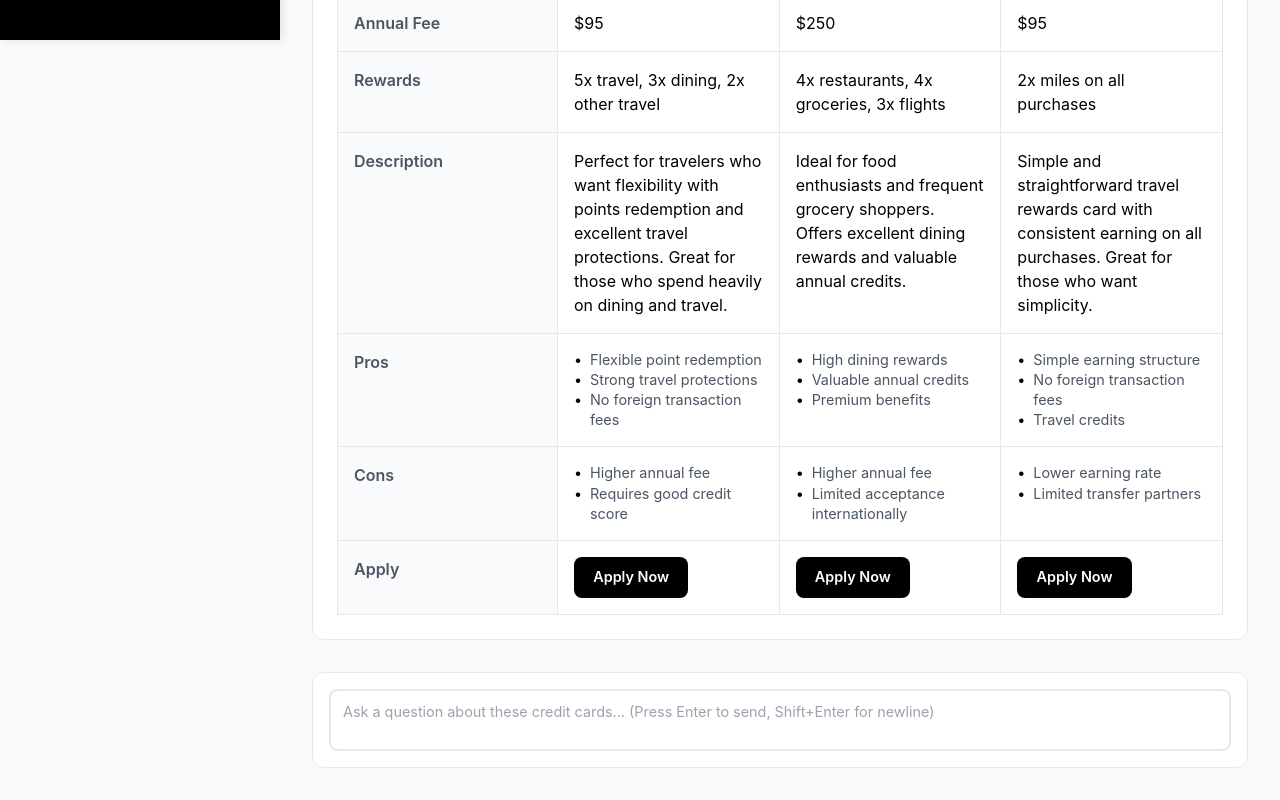
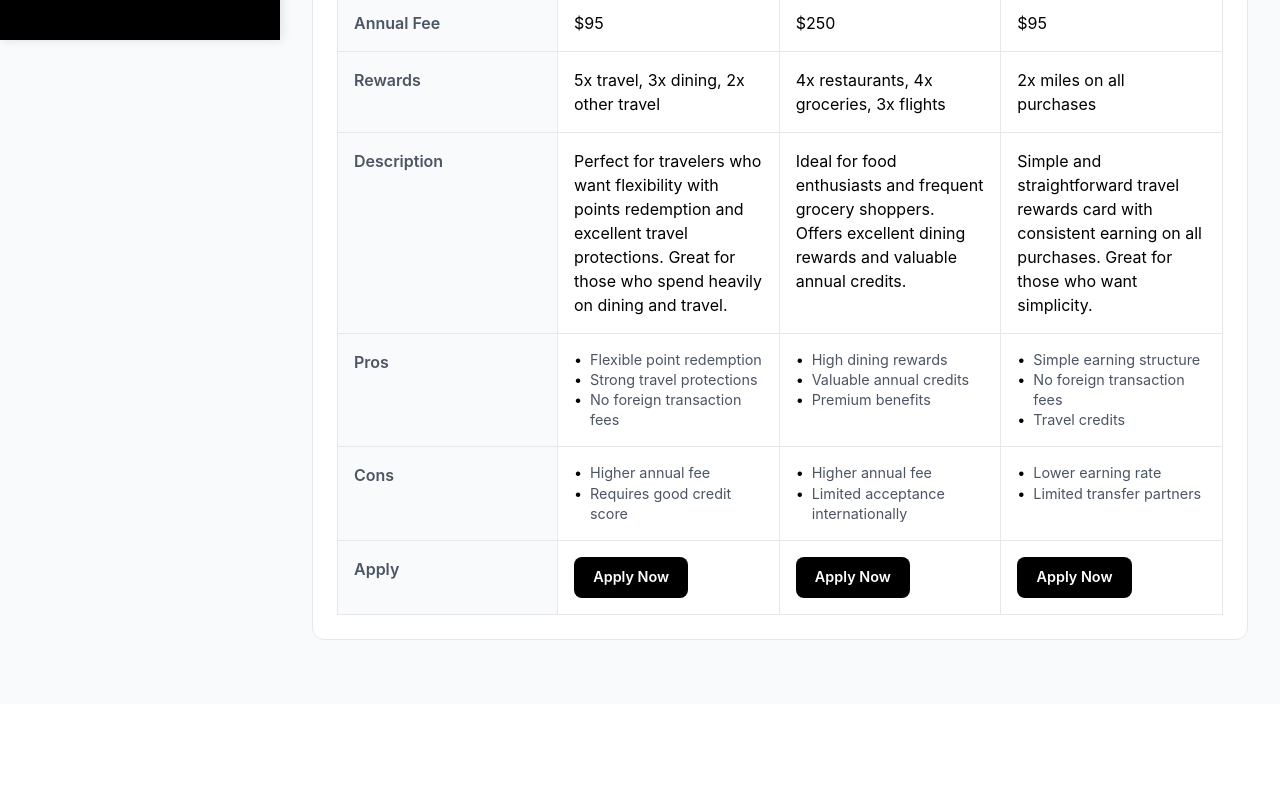
Before and after one commit to aicc-mswe/frontend, a React (Vite) app: page /results in a window 1280 px wide. Shown: the part 760-1560 px from the top of the page. After the commit the page ends 1464 px from the top, so only its background shows below. Built offline with nearby package versions, Linux system fonts and the light colour scheme.

Commit message:
remove: chatbot

```diff
--- a/src/pages/RecommendationResultPage/RecommendationResultPage.jsx
+++ b/src/pages/RecommendationResultPage/RecommendationResultPage.jsx
@@ -1,12 +1,9 @@
-import { useState } from 'react';
 import { useNavigate, useLocation } from 'react-router-dom';
 import styles from './RecommendationResultPage.module.css';
 
 function RecommendationResultPage() {
   const navigate = useNavigate();
   const location = useLocation();
-  const [chatMessages, setChatMessages] = useState([]);
-  const [inputMessage, setInputMessage] = useState('');
 
   // Mock data for recommended cards
   const recommendedCards = [
@@ -50,32 +47,6 @@ function RecommendationResultPage() {
       applyLink: 'https://www.capitalone.com/credit-cards/venture/'
     }
   ];
-
-  const handleSendMessage = () => {
-    if (inputMessage.trim() === '') return;
-
-    // Add user message
-    const newUserMessage = {
-      type: 'user',
-      content: inputMessage
-    };
-
-    // Mock AI response (you'll replace this with actual API call)
-    const mockResponse = {
-      type: 'assistant',
-      content: 'Thank you for your question! This is a placeholder response. In the full implementation, I will provide detailed information about the credit cards based on your specific inquiry.'
-    };
-
-    setChatMessages([...chatMessages, newUserMessage, mockResponse]);
-    setInputMessage('');
-  };
-
-  const handleKeyPress = (e) => {
-    if (e.key === 'Enter' && !e.shiftKey) {
-      e.preventDefault();
-      handleSendMessage();
-    }
-  };
 
   // Summary text explaining the recommendations
   const recommendationSummary = `Based on your spending patterns and preferences, we've identified three credit cards that best match your financial goals. The Chase Sapphire Preferred offers excellent travel flexibility with strong dining rewards, making it ideal for frequent travelers. The American Express Gold Card maximizes rewards for dining and grocery spending, perfect for food enthusiasts. The Capital One Venture Rewards provides simple, consistent earning on all purchases with valuable travel benefits. Each card offers unique advantages: Sapphire Preferred for travel flexibility, Gold Card for dining maximization, and Venture for simplicity and broad acceptance.`;
@@ -202,18 +173,6 @@ function RecommendationResultPage() {
               ))}
             </div>
           </div>
-
-          {/* Chat Section - simplified to just input like AppPage */}
-          <div className={styles.chatInputContainer}>
-            <textarea
-              className={styles.chatInput}
-              placeholder="Ask a question about these credit cards... (Press Enter to send, Shift+Enter for newline)"
-              value={inputMessage}
-              onChange={(e) => setInputMessage(e.target.value)}
-              onKeyPress={handleKeyPress}
-              rows={2}
-            />
-          </div>
         </div>
       </main>
     </div>
--- a/src/pages/RecommendationResultPage/RecommendationResultPage.module.css
+++ b/src/pages/RecommendationResultPage/RecommendationResultPage.module.css
@@ -468,95 +468,6 @@
   transform: translateY(-2px);
 }
 
-/* Chat Section */
-.chatSection {
-  background: #ffffff;
-  border-radius: 12px;
-  padding: 1.5rem;
-  margin-top: 2rem;
-  border: 1px solid #e5e7eb;
-}
-
-.chatContainer {
-  display: flex;
-  flex-direction: column;
-  gap: 1rem;
-}
-
-.chatMessages {
-  height: 200px;
-  overflow-y: auto;
-  padding: 1rem;
-  background: #f9fafb;
-  border-radius: 8px;
-  border: 1px solid #e5e7eb;
-}
-
-.message {
-  margin-bottom: 0.75rem;
-  display: flex;
-}
-
-.message.user {
-  justify-content: flex-end;
-}
-
-.message.assistant {
-  justify-content: flex-start;
-}
-
-.messageContent {
-  max-width: 70%;
-  padding: 0.75rem 1rem;
-  border-radius: 12px;
-  font-size: 0.9rem;
-  line-height: 1.5;
-}
-
-.message.user .messageContent {
-  background: #000000;
-  color: white;
-}
-
-.message.assistant .messageContent {
-  background: #ffffff;
-  color: #1f2937;
-  border: 1px solid #e5e7eb;
-}
-
-.chatInputContainer {
-  display: flex;
-  gap: 1rem;
-  padding: 1rem;
-  background: #ffffff;
-  border-radius: 12px;
-  border: 1px solid #e5e7eb;
-}
-
-.chatInput {
-  flex: 1;
-  padding: 0.75rem;
-  border: 2px solid #e5e7eb;
-  border-radius: 8px;
-  font-size: 0.9rem;
-  font-family: inherit;
-  resize: none;
-  transition: border-color 0.3s ease;
-}
-
-.chatInput:focus {
-  outline: none;
-  border-color: #000000;
-}
-
-.chatInput::placeholder {
-  color: #9ca3af;
-}
-
-/* sendBtn removed: sending via Enter key */
-
-
-
 /* Responsive Design */
 @media (max-width: 1200px) {
   .cardRow {
@@ -640,21 +551,8 @@
     font-size: 0.75rem;
   }
 
-  .chatMessages {
-    height: 150px;
-  }
-
   .messageContent {
     max-width: 85%;
-  }
-
-  .chatInputContainer {
-    flex-direction: column;
-    gap: 0.5rem;
-  }
-
-  .askButton {
-    width: 100%;
   }
 
   .voiceIcons {
```
